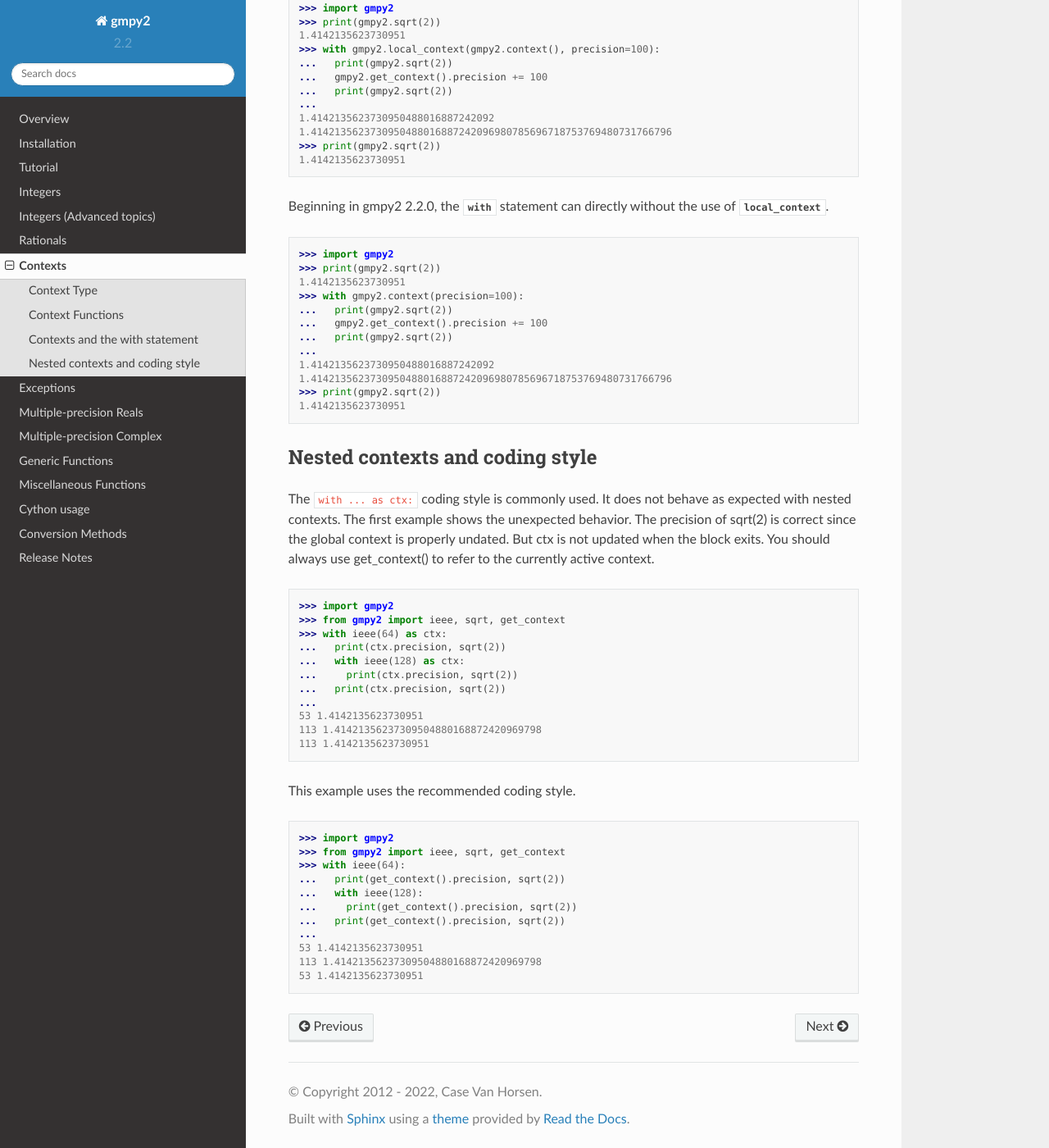
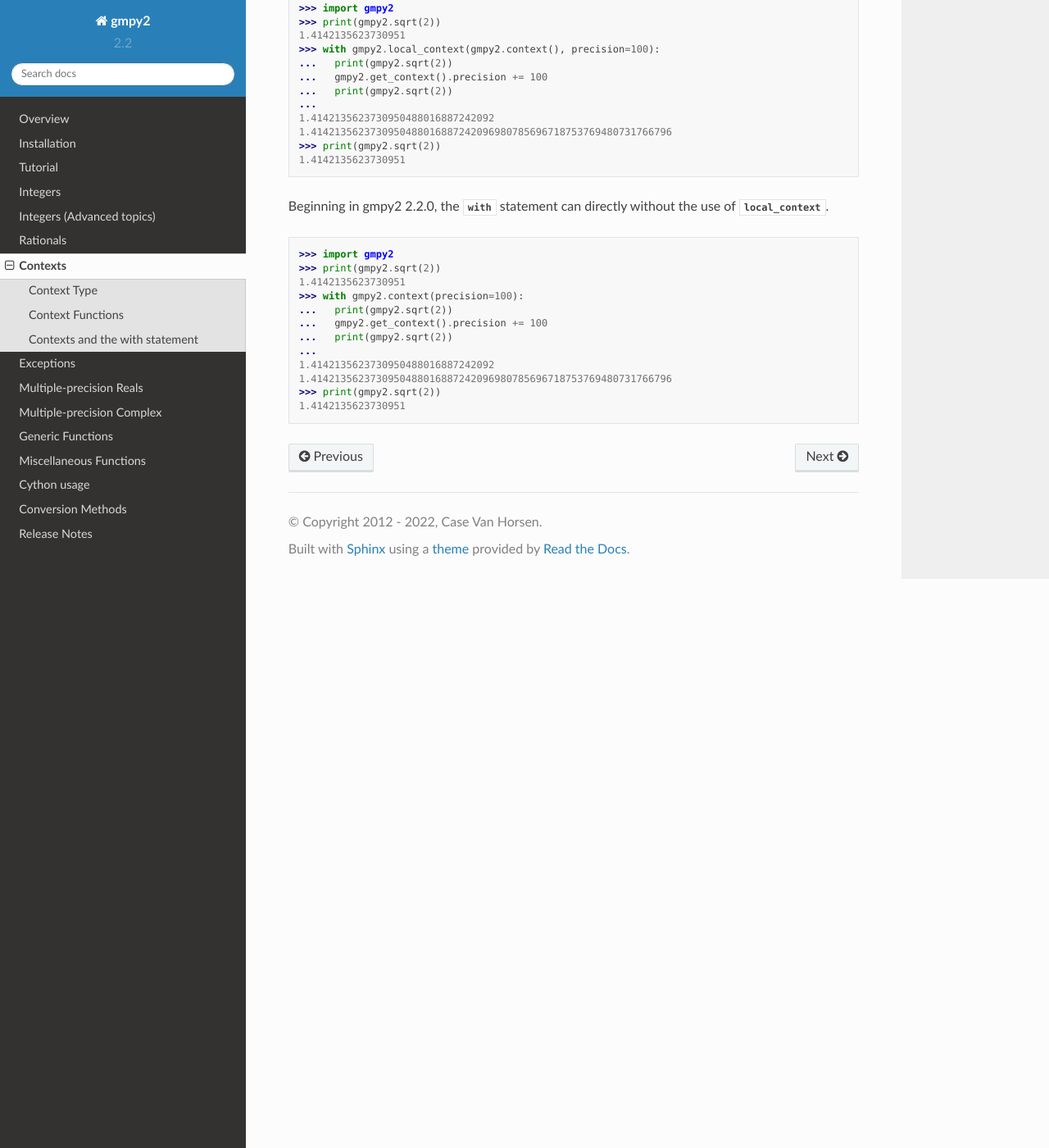
Before and after one commit to aleaxit/gmpy, a Sphinx documentation site: the page built from docs/contexts.rst, in a window 1280 px wide and 1400 px high, scrolled down 1447 px. Shown: the whole window at 82% size. Built offline with Sphinx 7.4.7 and the Read the Docs theme 2.0.0, drawn with Linux system fonts in a browser that asks for light colours; formulas are drawn with MathJax 3; the version number is read from the project's files by our own code.

Commit message:
Drop "Nested contexts and coding style"
This behaviour is entirely expected.  Users also could
use just different variables in nested contexts.

```diff
--- a/docs/contexts.rst
+++ b/docs/contexts.rst
@@ -76,42 +76,3 @@
     1.4142135623730950488016887242096980785696718753769480731766796
     >>> print(gmpy2.sqrt(2))
     1.4142135623730951
-
-Nested contexts and coding style
---------------------------------
-
-The ``with ... as ctx:`` coding style is commonly used. It does not behave
-as expected with nested contexts. The first example shows the unexpected
-behavior. The precision of sqrt(2) is correct since the global context
-is properly undated. But ctx is not updated when the block exits. You
-should always use get_context() to refer to the currently active context.
-
-.. doctest::
-
-    >>> import gmpy2
-    >>> from gmpy2 import ieee, sqrt, get_context
-    >>> with ieee(64) as ctx:
-    ...   print(ctx.precision, sqrt(2))
-    ...   with ieee(128) as ctx:
-    ...     print(ctx.precision, sqrt(2))
-    ...   print(ctx.precision, sqrt(2))
-    ...
-    53 1.4142135623730951
-    113 1.41421356237309504880168872420969798
-    113 1.4142135623730951
-
-This example uses the recommended coding style.
-
-.. doctest::
-
-    >>> import gmpy2
-    >>> from gmpy2 import ieee, sqrt, get_context
-    >>> with ieee(64):
-    ...   print(get_context().precision, sqrt(2))
-    ...   with ieee(128):
-    ...     print(get_context().precision, sqrt(2))
-    ...   print(get_context().precision, sqrt(2))
-    ...
-    53 1.4142135623730951
-    113 1.41421356237309504880168872420969798
-    53 1.4142135623730951
```
